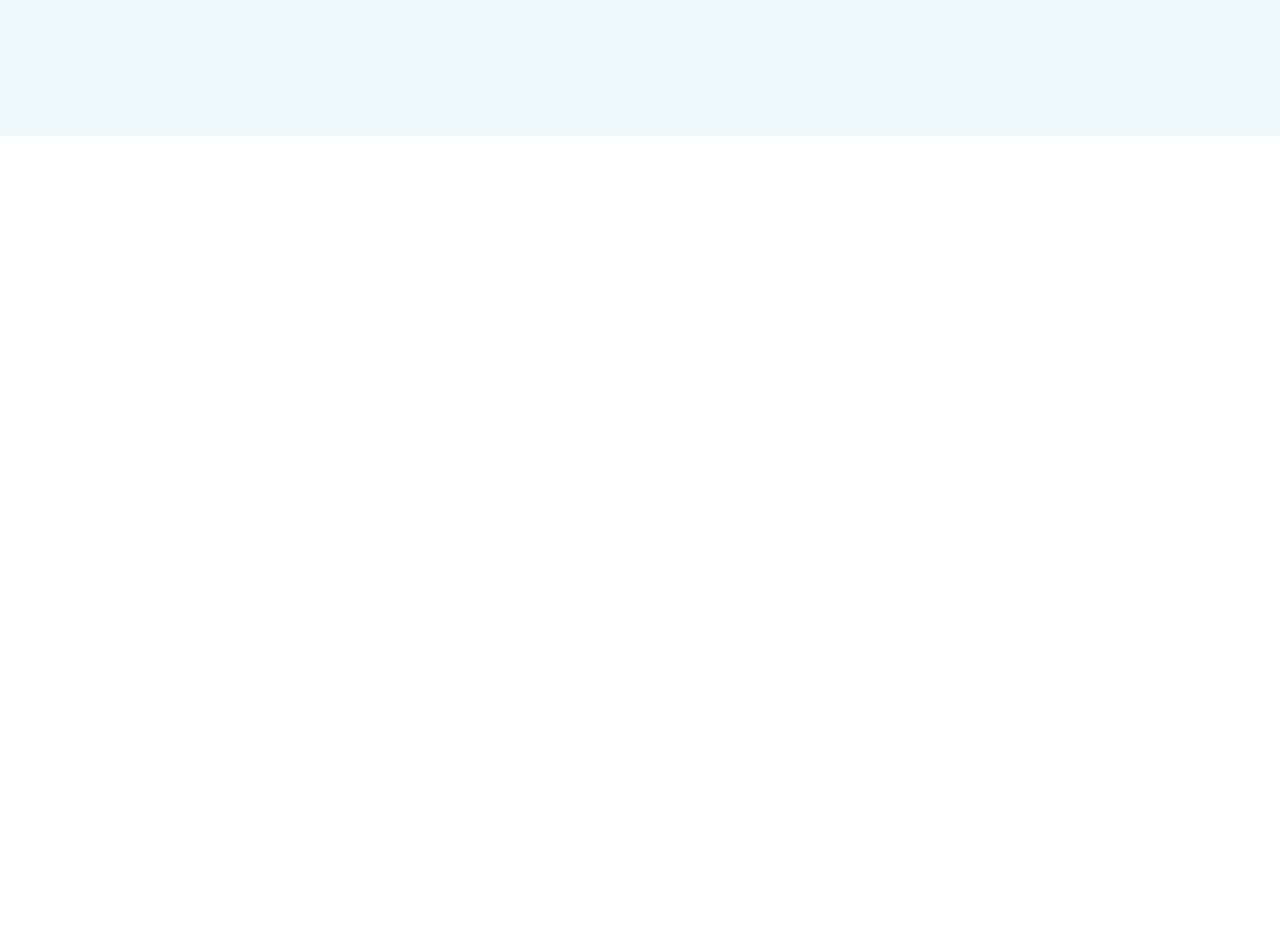
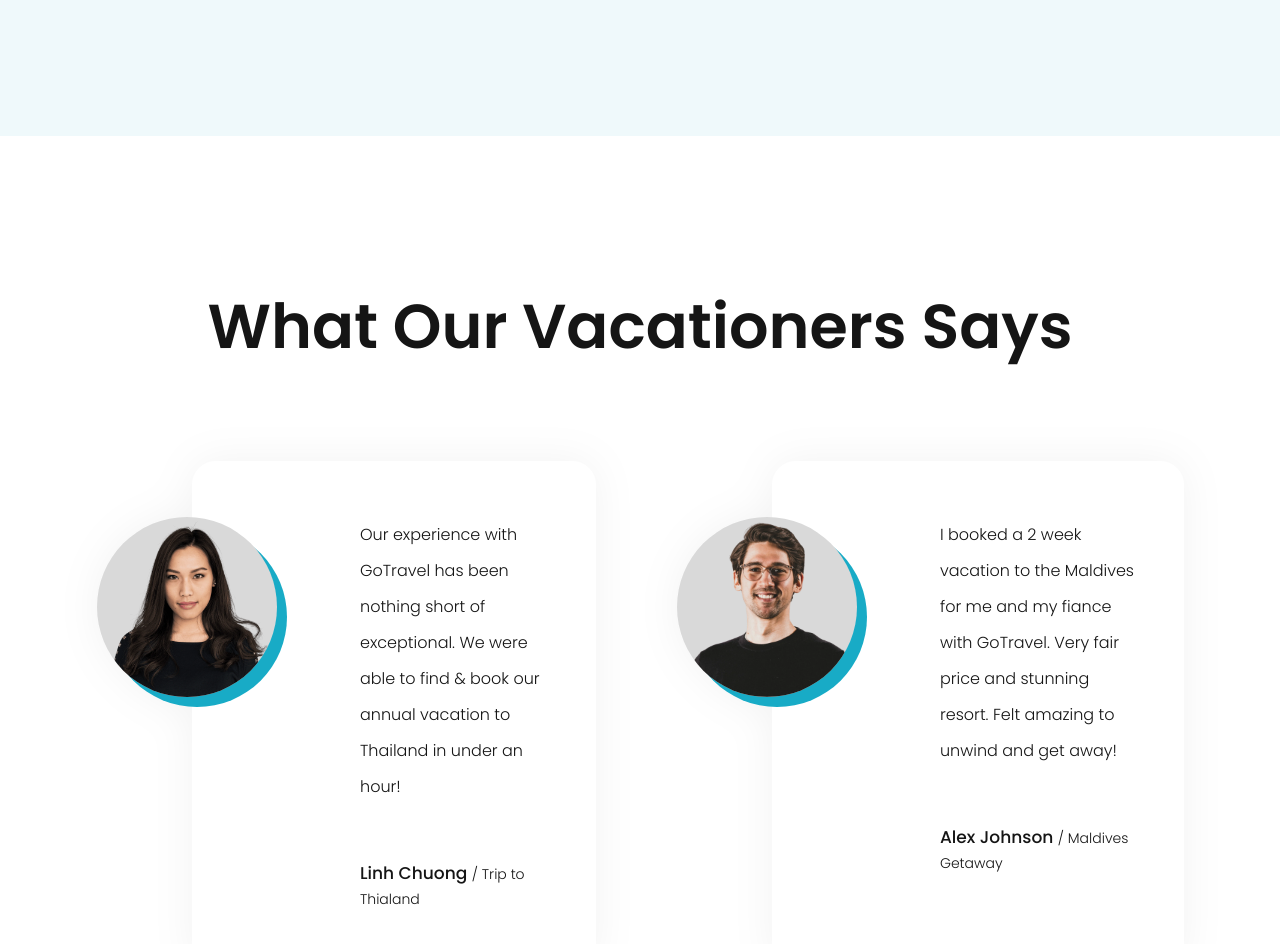
Before and after one commit to Alireza-ghate/go-travel, a React (Vite) app: page / in a window 1280 px wide. Shown: the part 6760-7704 px from the top of the page. Before the commit the page ends 6896 px from the top, so only its background shows below. Built offline with nearby package versions, Linux system fonts and the light colour scheme.

Commit message:
add: Testimonial section

```diff
--- a/src/App.tsx
+++ b/src/App.tsx
@@ -8,6 +8,7 @@ import News from "./components/News/News";
 import Page from "./components/Page";
 import Services from "./components/Services/Services";
 import Steps from "./components/Steps/Steps";
+import Testimonials from "./components/Testimonials/Testimonials";
 
 function App() {
   // Page is like a container or wrapper
@@ -23,6 +24,7 @@ function App() {
         <News />
         <ExploreMore />
         <FrequentTraveler />
+        <Testimonials />
       </Main>
     </Page>
   );
--- /dev/null
+++ b/src/components/Testimonials/Testimonial.tsx
@@ -0,0 +1,29 @@
+import { type Testimonial } from "../../utils/contentTypes";
+
+interface TestimonialProps {
+  testimonial: Testimonial;
+}
+
+function Testimonial({ testimonial }: TestimonialProps) {
+  return (
+    <li className="relative ml-24 rounded-3xl bg-white py-14 pr-12 pl-42 drop-shadow-[0px_0px_20px_rgba(0,0,0,0.05)]">
+      <div className="after:bg-primary-700 absolute left-0 size-47.5 -translate-x-[50%] overflow-hidden after:absolute after:right-0 after:bottom-0 after:-z-1 after:block after:size-45 after:rounded-full">
+        <img
+          className="bg-grey-300 top-0 left-0 size-45 rounded-full"
+          src={testimonial.img}
+          alt={testimonial.alt}
+        />
+      </div>
+
+      <div className="flex flex-col justify-between gap-y-14">
+        <p className="text-base/9 font-light">{testimonial.description}</p>
+        <p className="text-[1.065rem] font-medium">
+          {testimonial.name}{" "}
+          <span className="text-sm font-light">/ {testimonial.vacation}</span>
+        </p>
+      </div>
+    </li>
+  );
+}
+
+export default Testimonial;
--- /dev/null
+++ b/src/components/Testimonials/Testimonials.tsx
@@ -0,0 +1,21 @@
+import { testimonials } from "../../utils/content";
+import Testimonial from "./Testimonial";
+
+function Testimonials() {
+  return (
+    <section className="px-24 py-36">
+      <div className="mx-auto max-w-389">
+        <h2 className="mb-22 text-center text-[3.875rem] font-semibold">
+          What Our Vacationers Says
+        </h2>
+        <ul className="flex gap-x-20">
+          {testimonials.map((testimonial) => (
+            <Testimonial key={testimonial.id} testimonial={testimonial} />
+          ))}
+        </ul>
+      </div>
+    </section>
+  );
+}
+
+export default Testimonials;
```
